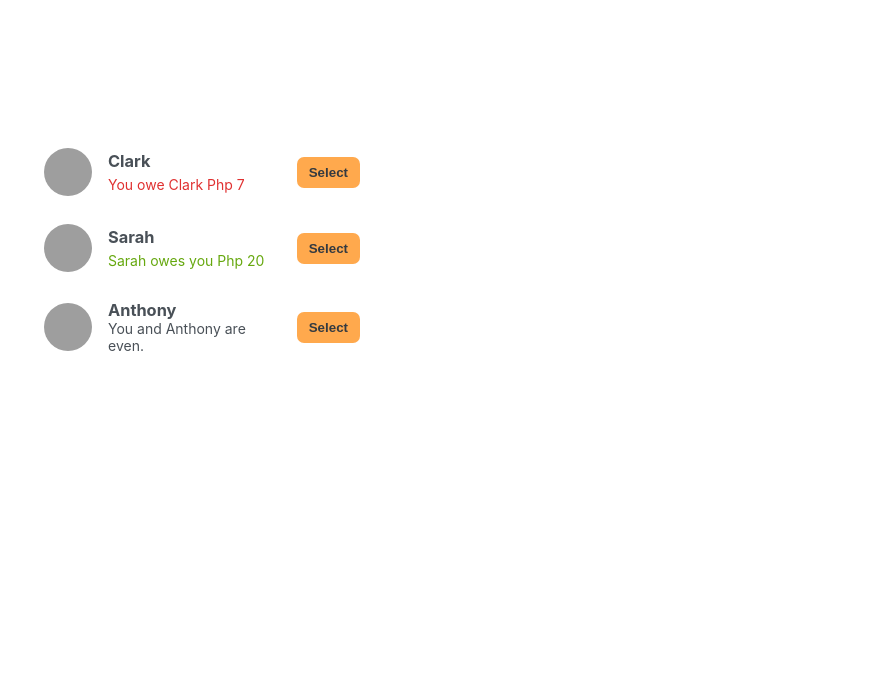
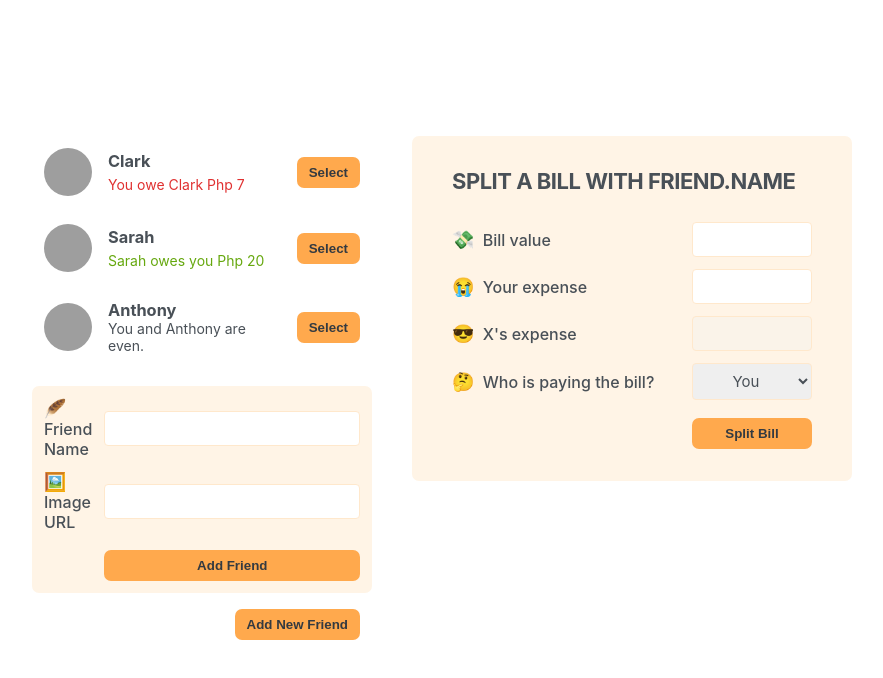
Before and after one commit to JasminEstrella/eat-n-split, a React (Create React App) app: page / in a window 1280 px wide. Shown: the top 678 px of the page, without its empty margins (198-1081 px from the left). Built offline with nearby package versions, Linux system fonts and the light colour scheme; grey boxes are pictures that could not be loaded.

Commit message:
add static form

```diff
--- a/src/App.js
+++ b/src/App.js
@@ -25,6 +25,12 @@
     <div className="app">
       <div className="sidebar">
         <FriendsList />
+
+        <FormAddFriend />
+        <Button> Add New Friend</Button>
+      </div>
+      <div>
+        <FormSplitBill />
       </div>
     </div>
   )
@@ -52,7 +58,55 @@
       { friend.balance > 0 && <p className="green">{friend.name } owes you Php { Math.abs(friend.balance)} </p>}
       { friend.balance === 0 && <p>You and {friend.name } are even.</p>}
 
-      <button className="button"> Select</button>
+      <Button>Select</Button>
+
     </li>
   )
 }
+
+function FormAddFriend() {
+  return (
+    <form className="form-add-friend">
+      <label>🪶Friend Name</label>
+      <input type="text"/>
+
+      <label>🖼️Image URL</label>
+      <input type="text"/>
+
+      <Button>Add Friend</Button>
+
+    </form>
+  )
+}
+
+function Button({children}) {
+  return (
+    <button className="button"> {children}</button>
+  )
+}
+
+function FormSplitBill() {
+  return (
+    <form className="form-split-bill">
+      <h2>Split a bill with friend.name</h2>
+
+      <label>💸 Bill value</label>
+      <input type="text"/>
+
+      <label>😭 Your expense</label>
+      <input type="text"/>
+
+      <label>😎 X's expense</label>
+      <input type="text" disabled/>
+
+      <label>🤔 Who is paying the bill?</label>
+
+      <select>
+        <option>You</option>
+        <option>X</option>
+      </select>
+
+      <Button>Split Bill</Button>
+    </form>
+  )
+}
```
